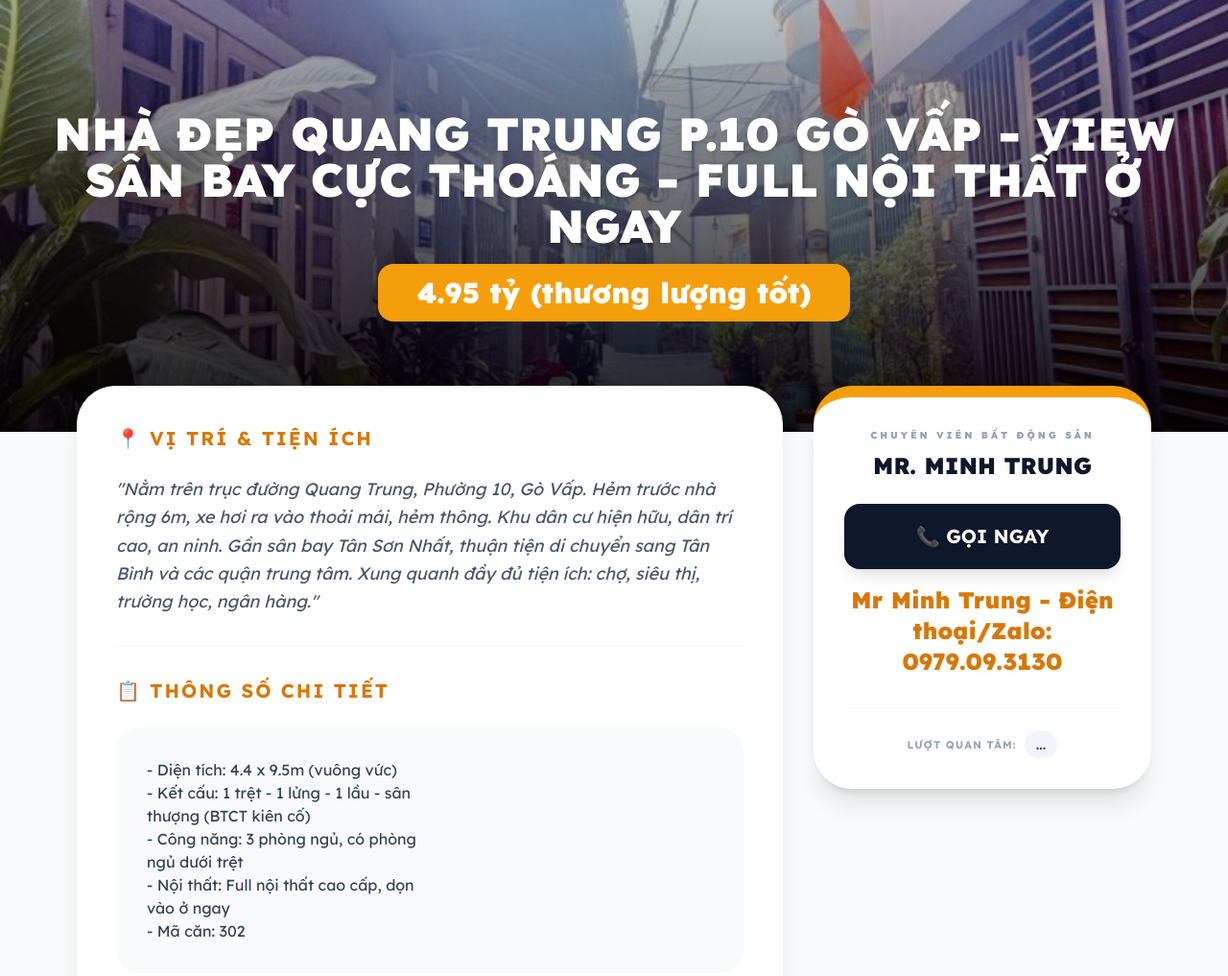
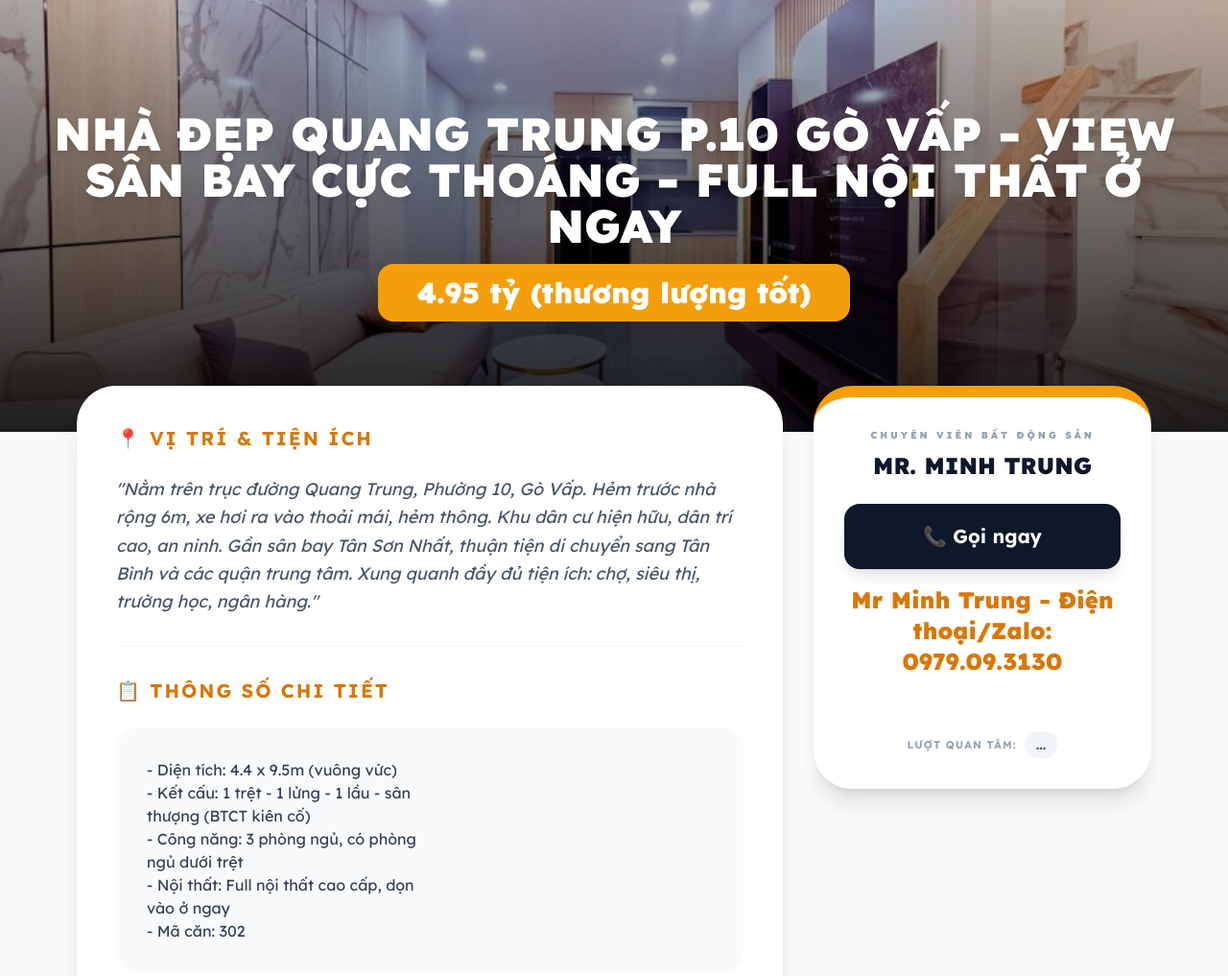
Before and after one commit to minhtrungbdshcm/QuangTrung_4.95ty, a plain HTML site: page index.html in a window 1280 px wide. Shown: the top 1017 px of the page at 96% size. Drawn offline with nearby package versions, Linux system fonts and the light colour scheme; some packages are replaced by stand-ins of ours; a script that the page names is missing.

Commit message:
Add files via upload

```diff
--- a/index.html
+++ b/index.html
@@ -11,9 +11,15 @@
         <meta property="og:url" content="https://minhtrungbdshcm.github.io/QuangTrung_4.95ty/">
         <meta property="og:title" content="Nhà đẹp Quang Trung P.10 Gò Vấp - View sân bay cực thoáng - Full nội thất ở ngay">
         <meta property="og:description" content="Nằm trên trục đường Quang Trung, Phường 10, Gò Vấp. Hẻm trước nhà rộng 6m, xe hơi ra vào thoải mái, hẻm thông. Khu dân cư hiện hữu, dân trí cao, an ninh. Gần sân bay Tân Sơn Nhất, thuận tiện di chuyển sang Tân Bình và các quận trung tâm. Xung quanh đầy đủ tiện ích: chợ, siêu thị, trường học, ngân hàng.">
+
         <meta property="og:image" content="https://minhtrungbdshcm.github.io/QuangTrung_4.95ty/images/cover.jpg">
+        <meta property="og:image:secure_url" content="https://minhtrungbdshcm.github.io/QuangTrung_4.95ty/images/cover.jpg">
         <meta property="og:image:width" content="1200">
         <meta property="og:image:height" content="630">
+
+        <!-- Zalo / Messenger / Twitter -->
+        <meta name="twitter:card" content="summary_large_image">
+        <meta name="twitter:image" content="https://minhtrungbdshcm.github.io/QuangTrung_4.95ty/images/cover.jpg">
 
         <script src="https://cdn.tailwindcss.com"></script>
         <link href="https://fonts.googleapis.com/css2?family=Lexend:wght@400;700;900&display=swap" rel="stylesheet">
@@ -27,7 +33,7 @@
 
         <!-- Banner Section -->
         <header class="relative h-[50vh] md:h-[450px] w-full flex items-center justify-center bg-slate-900 overflow-hidden">
-            <img src="00. Duong_mattien/6e88369341181a970b5b7358247b8e69.md.jpg" class="absolute inset-0 w-full h-full object-cover opacity-90">
+            <img src="images/cover.jpg" class="absolute inset-0 w-full h-full object-cover opacity-90">
             <div class="absolute inset-0 hero-overlay"></div>
             <div class="relative z-10 text-center px-6">
                 <h1 class="text-2xl md:text-5xl font-black text-white mb-4 uppercase drop-shadow-lg">Nhà đẹp Quang Trung P.10 Gò Vấp - View sân bay cực thoáng - Full nội thất ở ngay</h1>
@@ -111,8 +117,8 @@
                         <p class="text-2xl font-black text-slate-900 mb-6 uppercase">Mr. Minh Trung</p>
 
                         <div class="flex flex-col space-y-4">
-                            <a href="tel:Mr Minh Trung - Điện thoại/Zalo: 0979.09.3130" class="flex items-center justify-center space-x-3 w-full bg-slate-900 text-white py-5 rounded-2xl font-bold text-xl hover:bg-amber-600 transition shadow-lg">
-                                <span>📞 GỌI NGAY</span>
+                            <a href="tel:0979093130" class="flex items-center justify-center space-x-3 w-full bg-slate-900 text-white py-5 rounded-2xl font-bold text-xl hover:bg-amber-600 transition shadow-lg">
+                                <span>📞 Gọi ngay</span>
                             </a>
                             <p class="text-amber-600 font-black text-2xl">Mr Minh Trung - Điện thoại/Zalo: 0979.09.3130</p>
                         </div>
```
